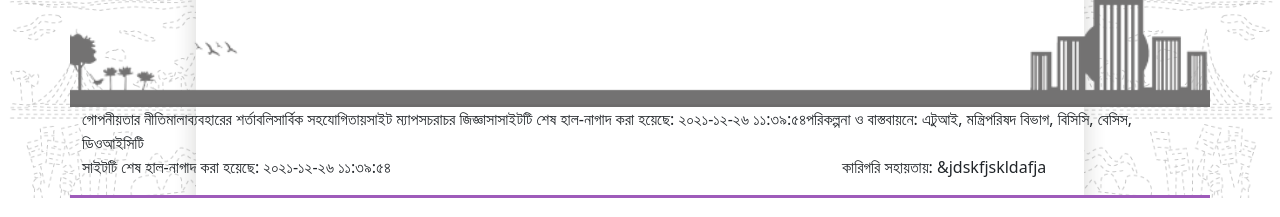
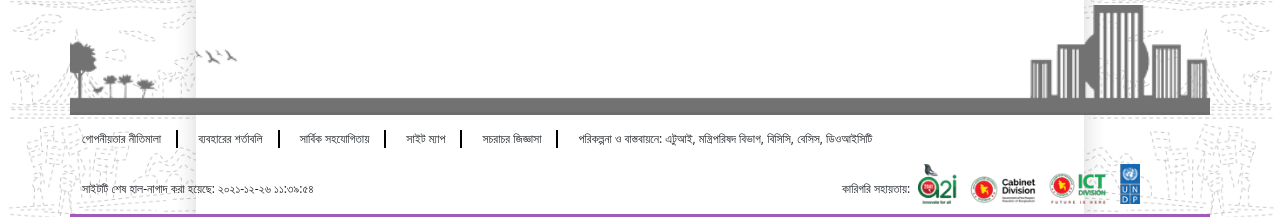
Before and after one commit to MarufMobin/collage-assingment-one, a plain HTML site: page index.html in a window 1280 px wide. Shown: the part 2792-3009 px from the top of the page. Drawn offline with nearby package versions, Linux system fonts and the light colour scheme.

Commit message:
layout done

```diff
--- a/css/style.css
+++ b/css/style.css
@@ -143,5 +143,30 @@ body {
     border-bottom: 3px solid #9E5BBA;
 }
 
+.footer-menu {
+    display: flex;
+    flex-wrap: wrap;
+    padding: 15px 0px 0px;
+}
+
+.footer-menu li {
+    font-size: 12px;
+    list-style-type: none;
+    border-right: 2px solid #000;
+    padding: 0px 15px 0px 20px;
+}
+
+.footer-menu> :last-child {
+    border-right: 0px;
+}
+
+.footer-menu> :first-child {
+    padding-left: 0px;
+}
+
+.bottom-footer p {
+    font-size: 12px;
+}
+
 
 /* footer section  */
--- a/index.html
+++ b/index.html
@@ -272,7 +272,7 @@
                 </div>
                 <div class="col-md-4">
                     <img src="images/bujet/budget_bn_new.png" alt="" class="img-fluid w-100 mb-2">
-                    <img src="images/bujet/currency_bangla (1).png" alt="" class="img-fluid w-100">
+                    <img src="images/bujet/currency_bangla (1).png" alt="" class="img-fluid w-100 mb-2">
                     <img src="images/bujet/stock_bangla.png" alt="" class="img-fluid w-100 mb-2">
                     <img src="images/bujet/weather_bn.png" alt="" class="img-fluid w-100">
                 </div>
@@ -281,7 +281,7 @@
         </div>
     </section>
     <!-- Gift section end here -->
-    <footer>
+    <footer class="mt-2">
         <div class="container">
             <div class="row">
                 <div class="col-md-12 p-0">
@@ -290,15 +290,25 @@
             </div>
             <div class="row">
                 <div class="col-md-12">
-                    গোপনীয়তার নীতিমালাব্যবহারের শর্তাবলিসার্বিক সহযোগিতায়সাইট ম্যাপসচরাচর জিজ্ঞাসাসাইটটি শেষ হাল-নাগাদ করা হয়েছে: ২০২১-১২-২৬ ১১:৩৯:৫৪পরিকল্পনা ও বাস্তবায়নে: এটুআই, মন্ত্রিপরিষদ বিভাগ, বিসিসি, বেসিস, ডিওআইসিটি
+                    <ul class="footer-menu">
+                        <li>গোপনীয়তার নীতিমালা</li>
+                        <li>ব্যবহারের শর্তাবলি</li>
+                        <li>সার্বিক সহযোগিতায়</li>
+                        <li>সাইট ম্যাপ</li>
+                        <li> সচরাচর জিজ্ঞাসা</li>
+                        <li>পরিকল্পনা ও বাস্তবায়নে: এটুআই, মন্ত্রিপরিষদ বিভাগ, বিসিসি, বেসিস, ডিওআইসিটি</li>
+                    </ul>
                 </div>
             </div>
-            <div class="row footer-cust-border">
+            <div class="row footer-cust-border bottom-footer">
                 <div class="col-md-8">
-                    <p>সাইটটি শেষ হাল-নাগাদ করা হয়েছে: ২০২১-১২-২৬ ১১:৩৯:৫৪</p>
+                    <p class="align-middle p-0 me-2 mb-0 mt-0 ms-0" style="line-height: 50px;">সাইটটি শেষ হাল-নাগাদ করা হয়েছে: ২০২১-১২-২৬ ১১:৩৯:৫৪</p>
                 </div>
                 <div class="col-md-4">
-                    কারিগরি সহায়তায়: &jdskfjskldafja
+                    <div class="d-flex">
+                        <p class="align-middle p-0 me-2 mb-0 mt-0 ms-0" style="line-height: 50px;">কারিগরি সহায়তায়:</p>
+                        <img src="images/footericons/np-logo-set.png" alt="" class="img-fluid" style="height: 40px;">
+                    </div>
                 </div>
             </div>
         </div>
```
Also changed, not shown: images/footericons/np-logo-set (1).png (added), images/footericons/np-logo-set.png (added).
